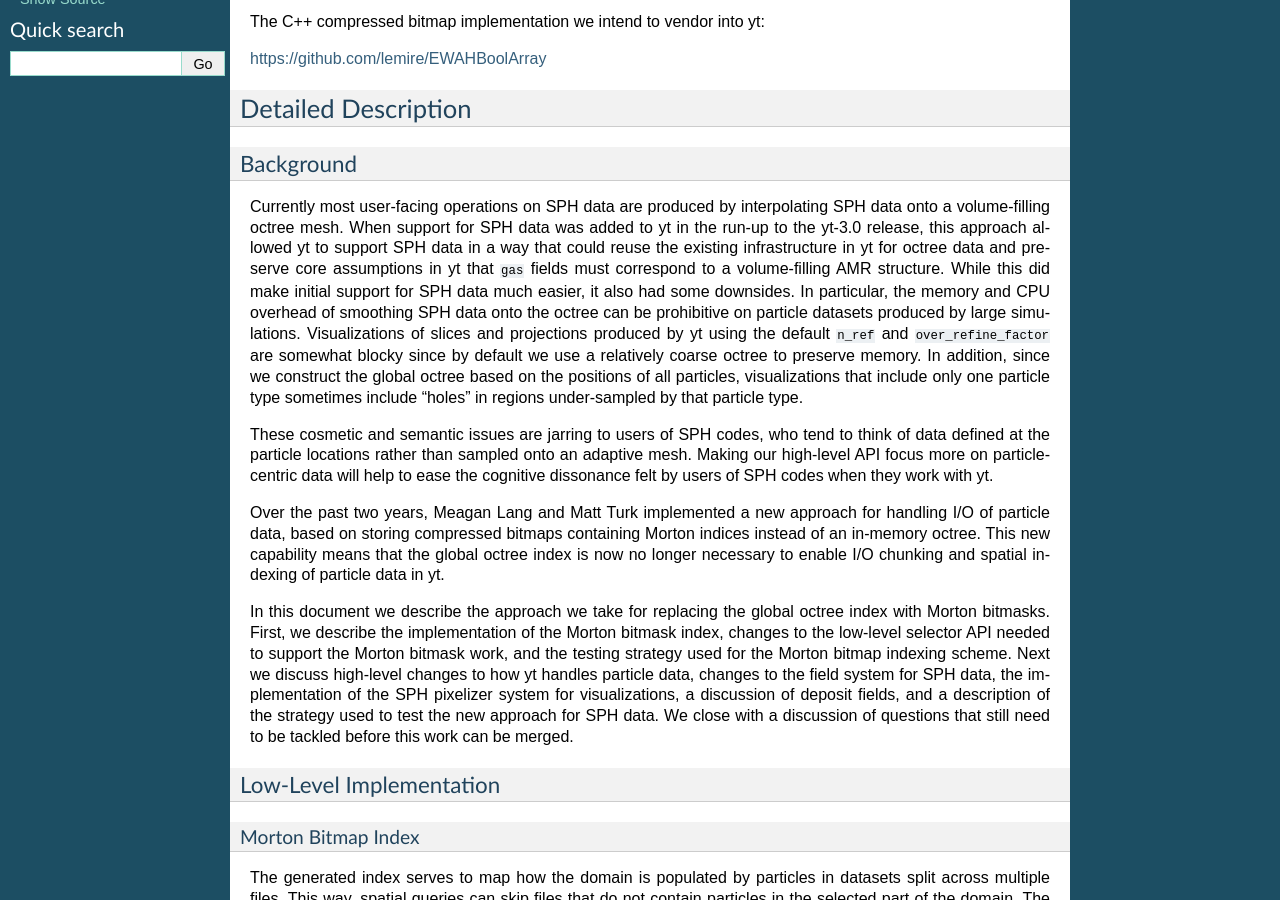
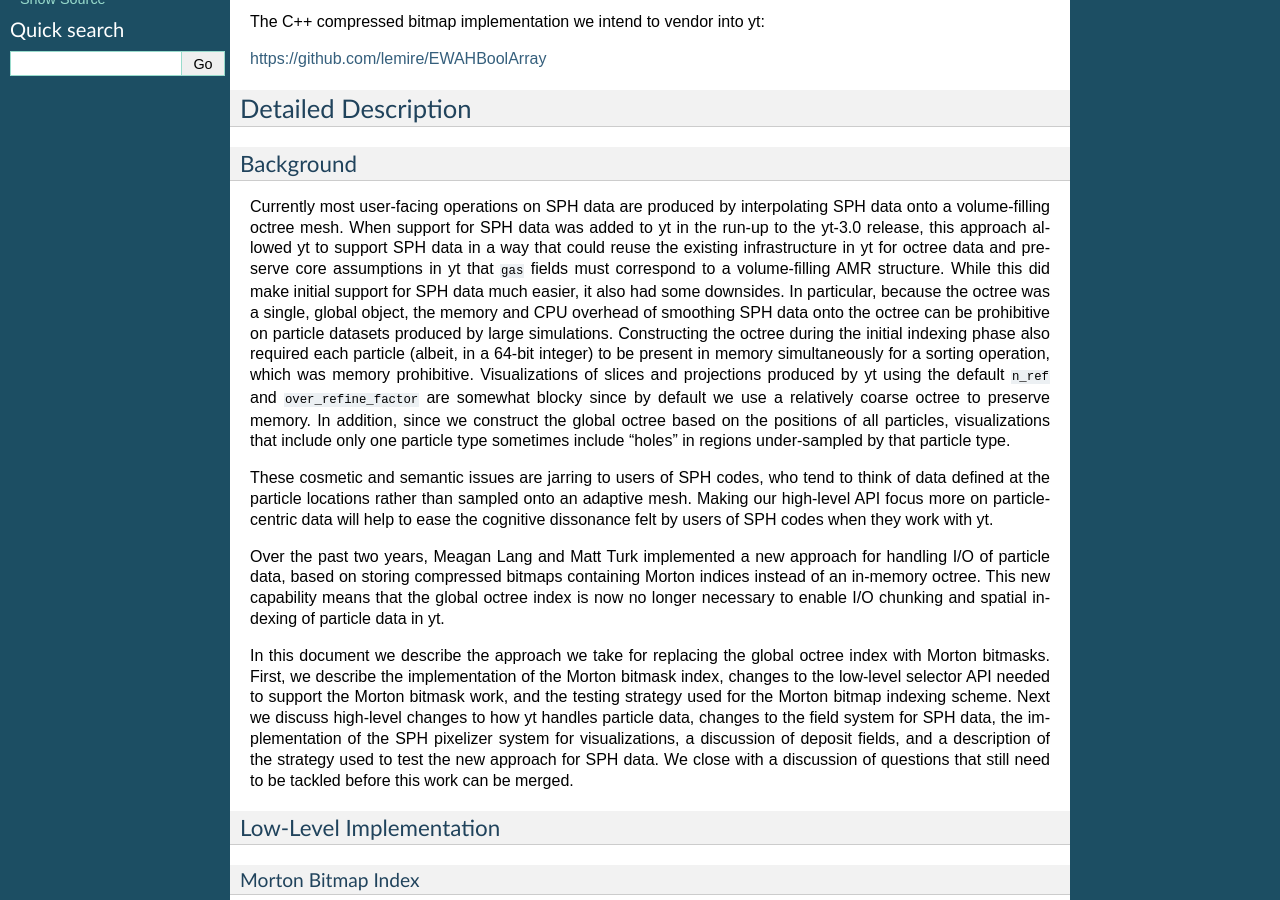
Before and after one commit to yt-project/ytep, a Sphinx documentation site: the page built from source/YTEPs/YTEP-0032.rst, in a window 1280 px wide and 900 px high, scrolled down 937 px. Built offline with Sphinx 7.4.7, drawn with Linux system fonts in a browser that asks for light colours; formulas are drawn with MathJax 3; some of the changed text lies outside the part shown.

Commit message:
restore matt's edits

```diff
--- a/source/YTEPs/YTEP-0032.rst
+++ b/source/YTEPs/YTEP-0032.rst
@@ -69,14 +69,18 @@
 SPH data in a way that could reuse the existing infrastructure in yt for octree
 data and preserve core assumptions in yt that ``gas`` fields must correspond to
 a volume-filling AMR structure. While this did make initial support for SPH data
-much easier, it also had some downsides. In particular, the memory and CPU
-overhead of smoothing SPH data onto the octree can be prohibitive on particle
-datasets produced by large simulations. Visualizations of slices and projections
-produced by yt using the default ``n_ref`` and ``over_refine_factor`` are
-somewhat blocky since by default we use a relatively coarse octree to preserve
-memory. In addition, since we construct the global octree based on the positions
-of all particles, visualizations that include only one particle type sometimes
-include "holes" in regions under-sampled by that particle type.
+much easier, it also had some downsides. In particular, because the octree was a
+single, global object, the memory and CPU overhead of smoothing SPH data onto
+the octree can be prohibitive on particle datasets produced by large
+simulations. Constructing the octree during the initial indexing phase also
+required each particle (albeit, in a 64-bit integer) to be present in memory
+simultaneously for a sorting operation, which was memory
+prohibitive. Visualizations of slices and projections produced by yt using the
+default ``n_ref`` and ``over_refine_factor`` are somewhat blocky since by
+default we use a relatively coarse octree to preserve memory. In addition, since
+we construct the global octree based on the positions of all particles,
+visualizations that include only one particle type sometimes include "holes" in
+regions under-sampled by that particle type.
 
 These cosmetic and semantic issues are jarring to users of SPH codes, who tend
 to think of data defined at the particle locations rather than sampled onto an
@@ -165,7 +169,10 @@
 Once a coarse boolean mask is obtained for each file, the masks are stored in a
 set of EWAH compressed bitmaps (implemented in the ``ewah_bool_array`` Cython
 extension classes). Using logical boolean operations, we then identify those
-indices that are set to 1 in more than one file’s mask (the collisions).
+indices that are set to 1 in more than one file’s mask (the collisions). The
+EWAH format is particularly good at logical operations, as it does not
+necessarily require decompression to determine whether or not particular bits
+are set.
 
 During a second I/O pass over the entire dataset, refined indices are created
 for those particles with colliding coarse indices. Both the coarse and refined
@@ -547,7 +554,8 @@
 SPH-centric pixelization operation. For inspiration, we look to `SPLASH
 <http://users.monash.edu.au/~dprice/splash/>`_, an open-source SPH visualization
 tool written in Fortran. The algorithms used in SPLASH are detailed in the
-SPLASH method paper [SPLASHPaper]_.
+SPLASH method paper [SPLASHPaper]_. We note that we have not consulted the
+SPLASH source code in support of this implementation.
 
 The key to the pixelization algorithm used in SPLASH is to compute the SPH
 smoothing operation via the "scatter" approach. Rather than looping over pixels
```
